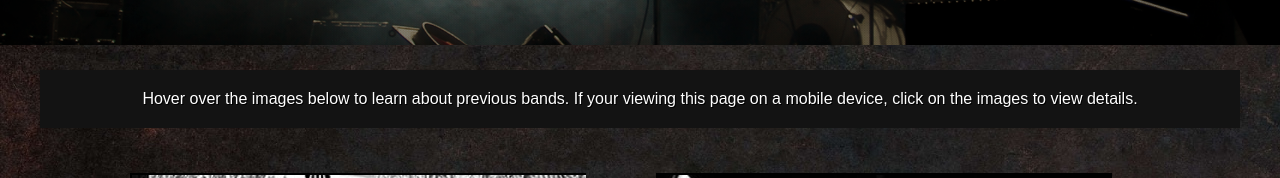
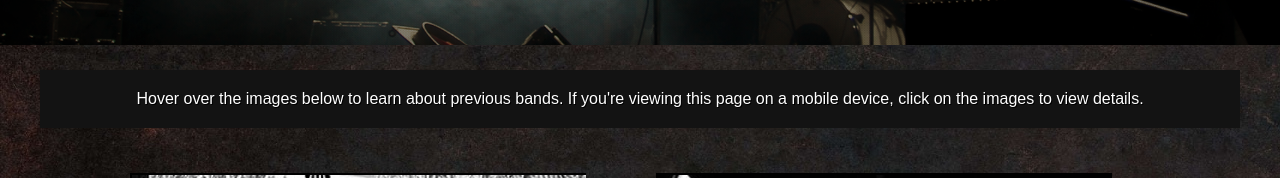
Before and after one commit to robertb1982/BenenatoMusic, a plain HTML site: page about-bandhistory.html in a window 1280 px wide. Shown: the part 319-497 px from the top of the page. Drawn offline with Linux system fonts and the light colour scheme.

Commit message:
HTML edits

```diff
--- a/about-bandhistory.html
+++ b/about-bandhistory.html
@@ -78,7 +78,7 @@
 
 <section>
 
-<div class="info">Hover over the images below to learn about previous bands. If your viewing this page on a mobile device, click on the images to view details.</div>
+<div class="info">Hover over the images below to learn about previous bands. If you're viewing this page on a mobile device, click on the images to view details.</div>
 
 <div id="bandpics">
 
```
